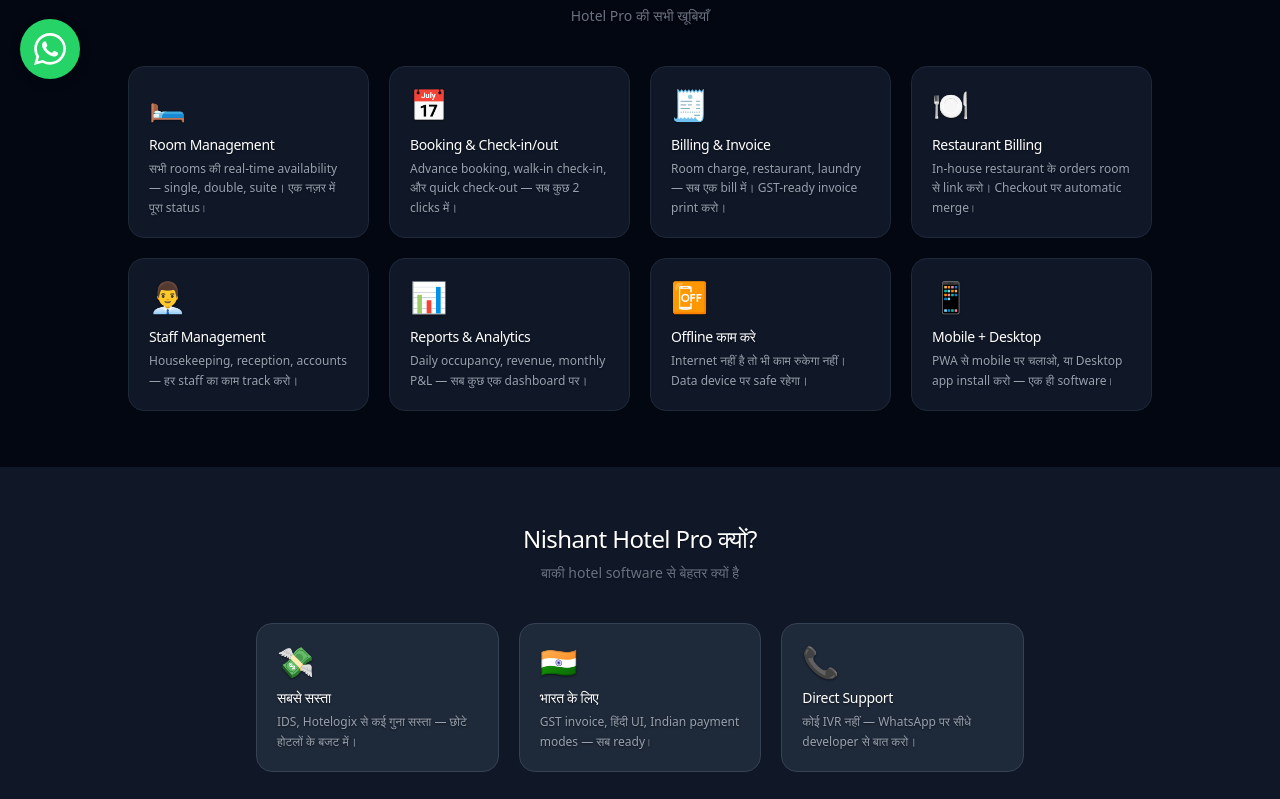
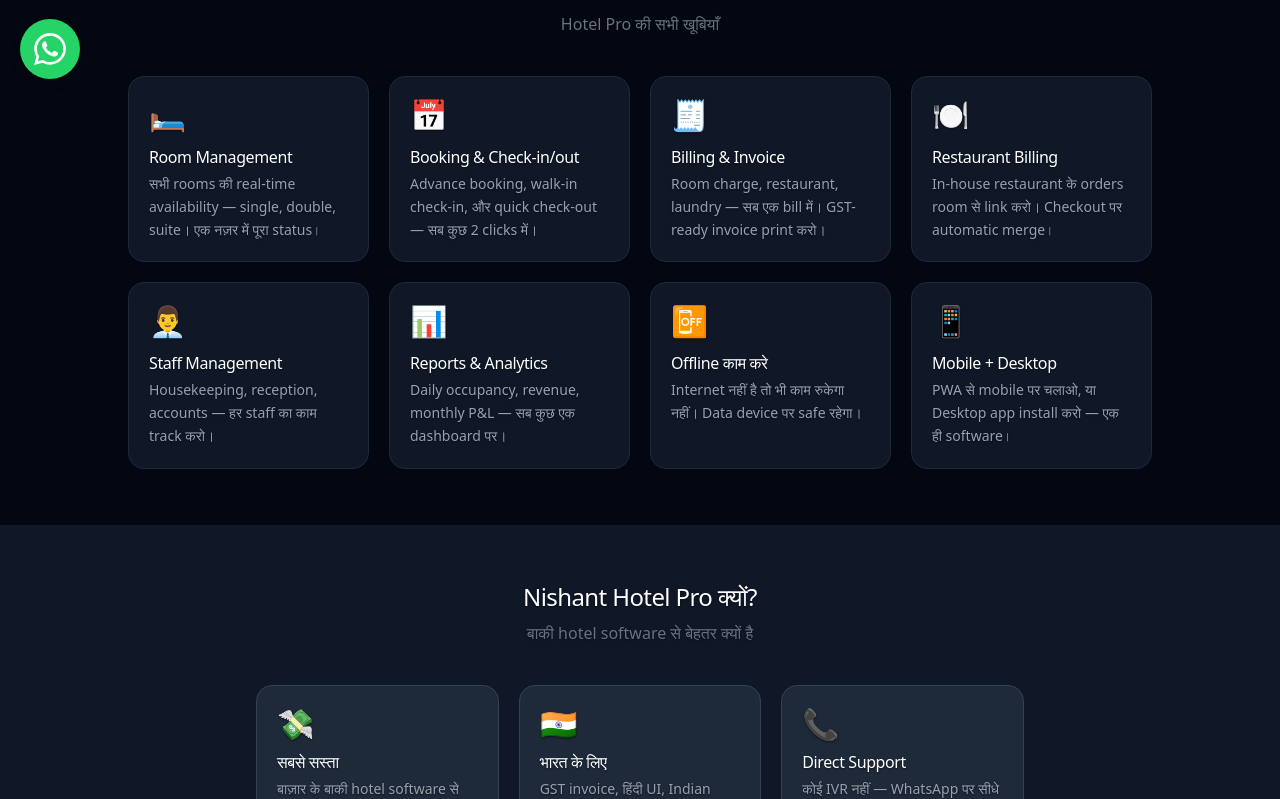
Before and after one commit to kp1153/creativesolutions, a Next.js app: page /hotel in a window 1280 px wide. Shown: the part 701-1500 px from the top of the page. Built offline with nearby package versions, Linux system fonts and the light colour scheme.

Commit message:
force deploy

```diff
--- a/app/hotel/page.js
+++ b/app/hotel/page.js
@@ -35,7 +35,7 @@ export default function HotelPage() {
         <div className="text-6xl mb-4">🏨</div>
         <h1 className="text-3xl md:text-5xl font-extrabold mb-3">Nishant Hotel Pro</h1>
         <p className="text-gray-400 text-lg mb-2">Hotel Management Software — भारत के होटलों के लिए</p>
-        <p className="text-gray-500 max-w-lg mb-4 text-sm leading-relaxed">
+        <p className="text-gray-500 max-w-lg mb-4 text-base leading-relaxed">
           Room booking, check-in/check-out, billing, restaurant billing और staff management —
           सब एक जगह। Offline काम करे, GST-ready, हिंदी में।
         </p>
@@ -49,13 +49,13 @@ export default function HotelPage() {
       <section className="px-4 py-14 bg-gray-950">
         <div className="max-w-5xl mx-auto">
           <h2 className="text-2xl font-extrabold text-center text-white mb-2">क्या-क्या मिलेगा?</h2>
-          <p className="text-center text-gray-500 text-sm mb-10">Hotel Pro की सभी खूबियाँ</p>
+          <p className="text-center text-gray-500 text-base mb-10">Hotel Pro की सभी खूबियाँ</p>
           <div className="grid grid-cols-1 sm:grid-cols-2 md:grid-cols-4 gap-5">
             {features.map((f, i) => (
               <div key={i} className="bg-gray-900 border border-gray-800 hover:border-pink-500/40 rounded-2xl p-5 transition">
                 <div className="text-3xl mb-3">{f.icon}</div>
-                <h3 className="font-bold text-white text-sm mb-1">{f.title}</h3>
-                <p className="text-gray-400 text-xs leading-relaxed">{f.desc}</p>
+                <h3 className="font-bold text-white text-base mb-1">{f.title}</h3>
+                <p className="text-gray-400 text-sm leading-relaxed">{f.desc}</p>
               </div>
             ))}
           </div>
@@ -66,17 +66,17 @@ export default function HotelPage() {
       <section className="px-4 py-14 bg-gray-900">
         <div className="max-w-3xl mx-auto text-center">
           <h2 className="text-2xl font-extrabold text-white mb-2">Nishant Hotel Pro क्यों?</h2>
-          <p className="text-gray-500 text-sm mb-10">बाकी hotel software से बेहतर क्यों है</p>
+          <p className="text-gray-500 text-base mb-10">बाकी hotel software से बेहतर क्यों है</p>
           <div className="grid grid-cols-1 sm:grid-cols-3 gap-5 text-left">
             {[
-              { icon: "💸", title: "सबसे सस्ता", desc: "IDS, Hotelogix से कई गुना सस्ता — छोटे होटलों के बजट में।" },
+              { icon: "💸", title: "सबसे सस्ता", desc: "बाज़ार के बाकी hotel software से कई गुना सस्ता — छोटे होटलों के बजट में।" },
               { icon: "🇮🇳", title: "भारत के लिए", desc: "GST invoice, हिंदी UI, Indian payment modes — सब ready।" },
               { icon: "📞", title: "Direct Support", desc: "कोई IVR नहीं — WhatsApp पर सीधे developer से बात करो।" },
             ].map((w, i) => (
               <div key={i} className="bg-gray-800 rounded-2xl p-5 border border-gray-700">
                 <div className="text-3xl mb-2">{w.icon}</div>
-                <h3 className="font-bold text-white text-sm mb-1">{w.title}</h3>
-                <p className="text-gray-400 text-xs leading-relaxed">{w.desc}</p>
+                <h3 className="font-bold text-white text-base mb-1">{w.title}</h3>
+                <p className="text-gray-400 text-sm leading-relaxed">{w.desc}</p>
               </div>
             ))}
           </div>
```
